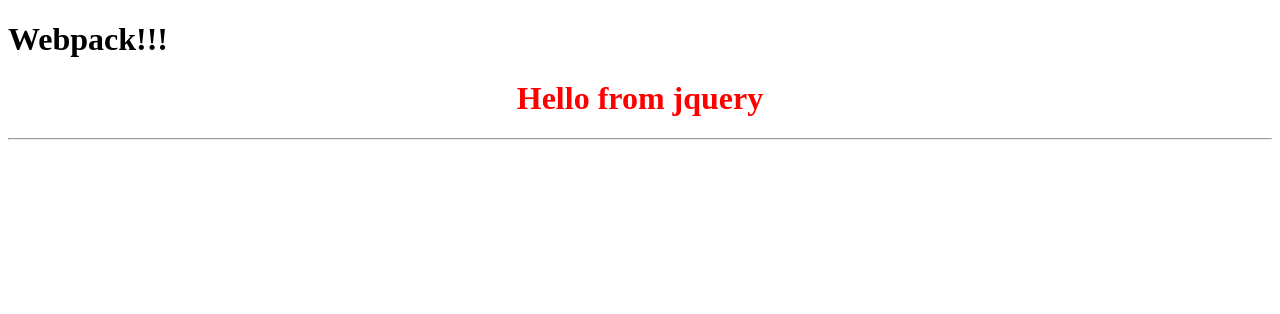
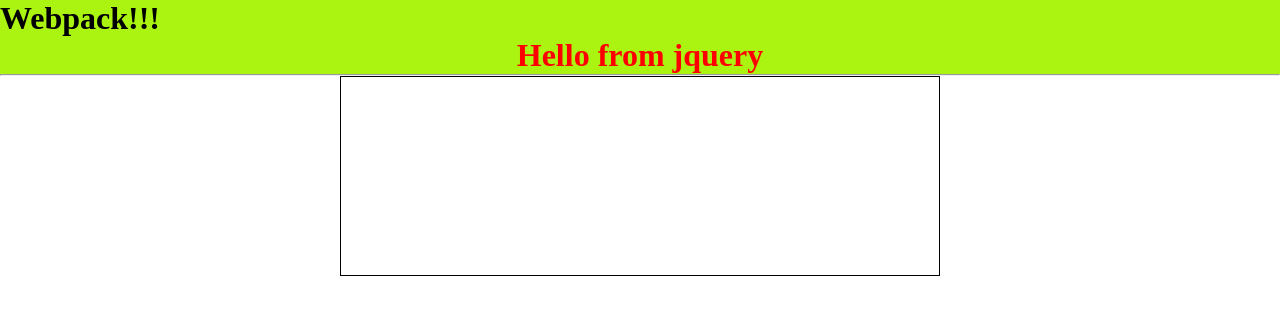
Before and after one commit to borzsonite/webformyself, a website built with webpack: page src/index.html in a window 1280 px wide. Built offline with nearby package versions, Linux system fonts and the light colour scheme; some packages are replaced by stand-ins of ours; no server answers.

Commit message:
lesson 5 done

```diff
--- a/package.json
+++ b/package.json
@@ -11,7 +11,9 @@
   "author": "Serge",
   "license": "MIT",
   "devDependencies": {
+    "css-loader": "^3.2.0",
     "html-webpack-plugin": "^3.2.0",
+    "style-loader": "^1.0.0",
     "webpack": "^4.41.2",
     "webpack-cli": "^3.3.10"
   },
--- /dev/null
+++ b/src/css/header.css
@@ -0,0 +1,3 @@
+header {
+    background: #abf310;
+}
--- /dev/null
+++ b/src/css/index.css
@@ -0,0 +1,14 @@
+@import 'header.css';
+
+* {
+    margin: 0;
+    padding: 0;
+    box-sizing: border-box;
+}
+
+.box {
+    width: 600px;
+    margin: 0 auto;
+    min-height: 200px;
+    border: 1px solid #000;
+}
--- a/src/index.html
+++ b/src/index.html
@@ -13,7 +13,7 @@
         <h1>Webpack!!!</h1>
     </header>
     <hr>
-    <div></div>
+    <div class="box"></div>
 </body>
 
 </html>
--- a/src/index.js
+++ b/src/index.js
@@ -1,6 +1,8 @@
 import { config } from './modules/config'
 import AppService from './modules/app.services'
 import './modules/header.component'
+import './css/index.css'
+// console.log(css.toString())
 
 console.log('Hello world!');
 
--- a/webpack.config.js
+++ b/webpack.config.js
@@ -10,5 +10,13 @@
     plugins: [new HtmlWebpackPlugin({
         filename: 'index.html',
         template: 'src/index.html'
-    })]
+    })],
+    module: {
+        rules: [
+            {
+                test: /\.css$/,
+                use: ['style-loader', 'css-loader'],
+            }
+        ]
+    }
 }
```
Also changed, not shown: dist/bundle.js, dist/index.html, 1 other file.
